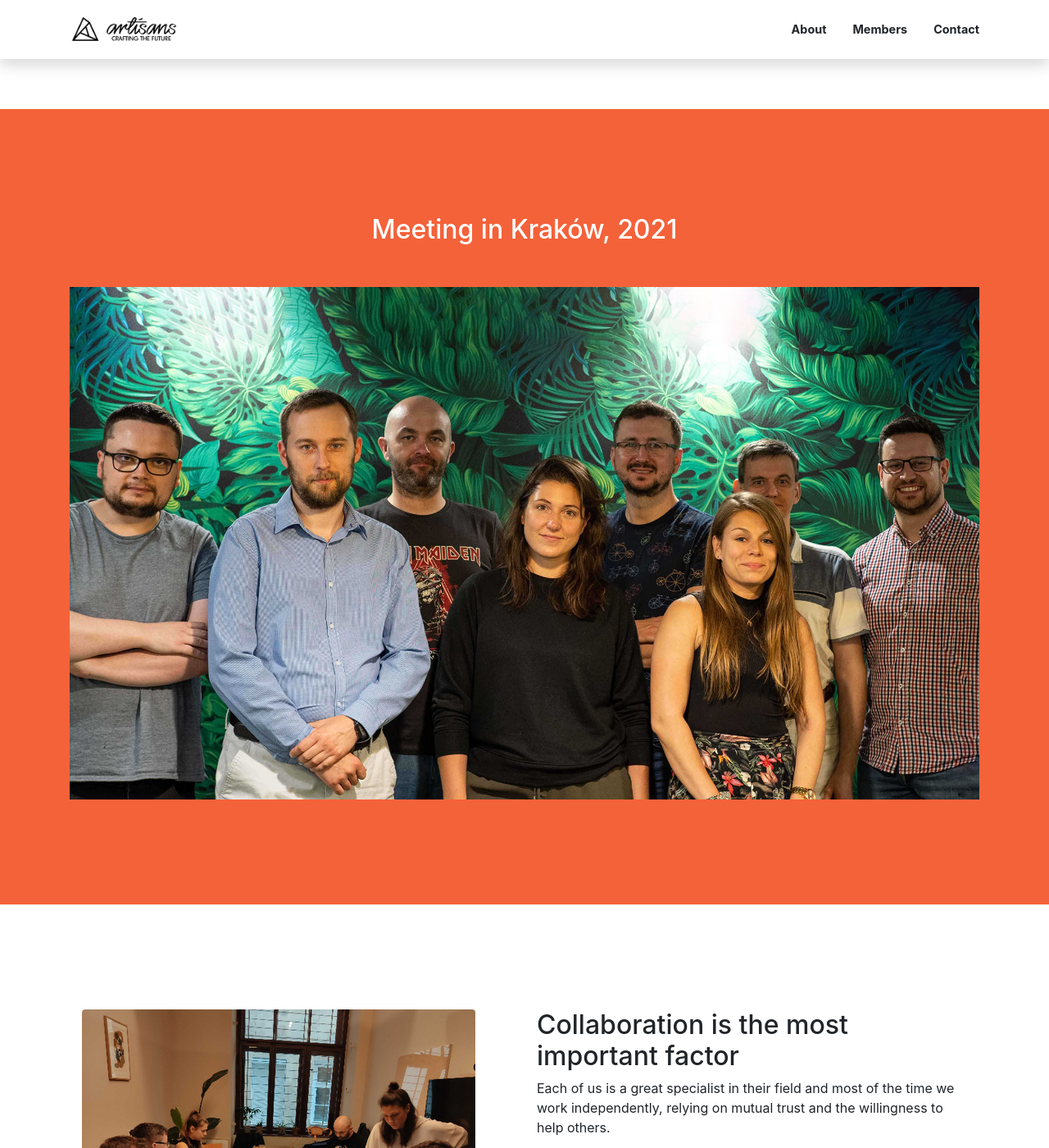
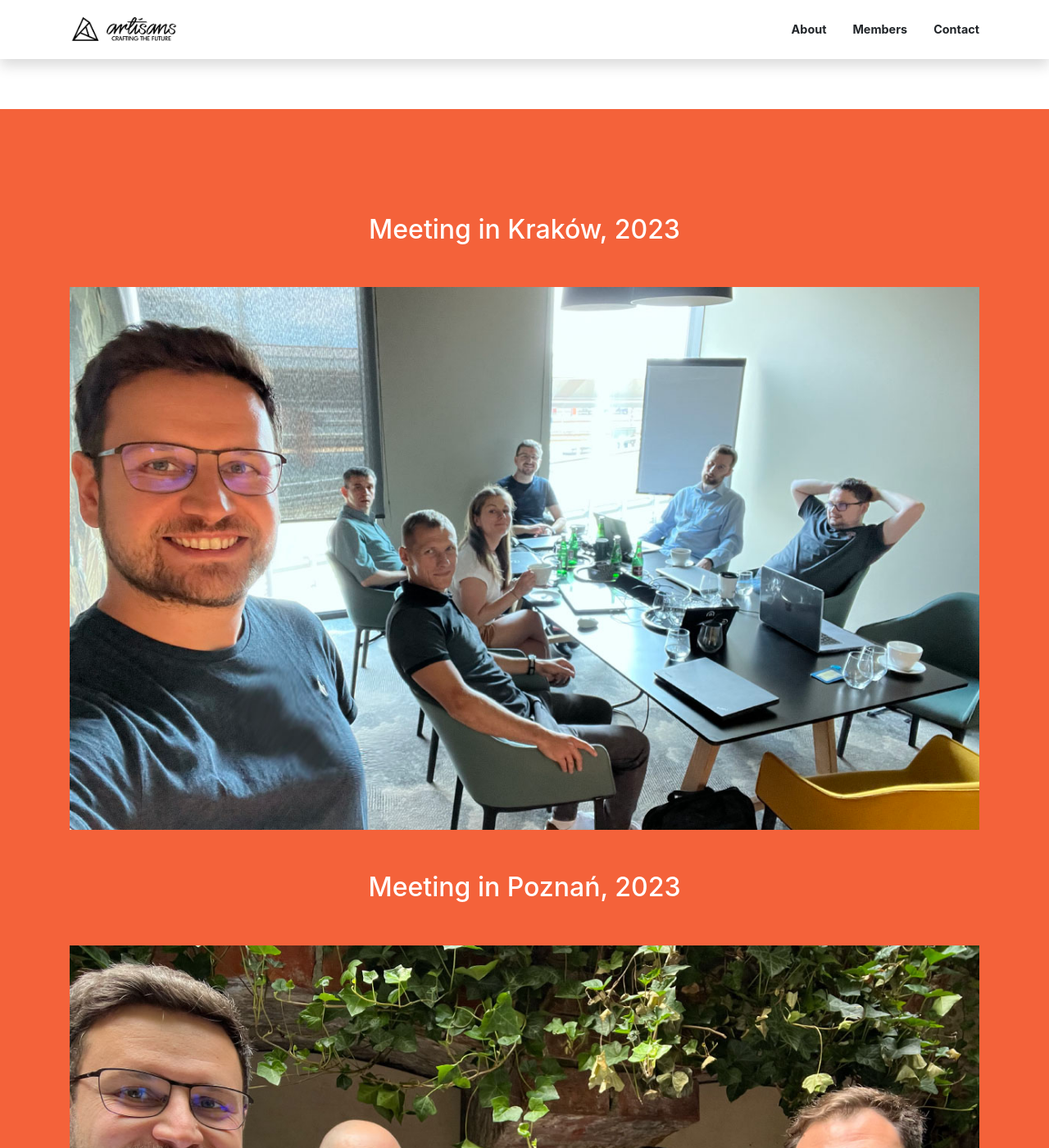
Before and after one commit to artisans-io/artisans-io.github.io, a Jekyll site: the page built from members.md, in a window 1280 px wide and 1400 px high, scrolled down 1811 px. Shown: the whole window at 82% size. Built offline with Jekyll 4.4.1, drawn with Linux system fonts in a browser that asks for light colours; some of the changed lines change nothing that is shown.

Commit message:
update members photos

```diff
--- a/_includes/members.html
+++ b/_includes/members.html
@@ -35,8 +35,13 @@
 
 <section class="page-section bg-primary" id="team-photo">
   <div class="container">
-    <h2 class="text-center mt-0 text-white">Meeting in Kraków, 2021</h2>
+    <h2 class="text-center mt-0 text-white">Meeting in Kraków, 2023</h2>
     <hr class="divider my-4">
-    <img src="{{ '/assets/photos/members/team2021.jpg' | relative_url }}" alt="artisans.io Team" class="img-fluid">
+    <img src="{{ '/assets/img/meetings/team3.jpg' | relative_url }}" alt="artisans.io Team" class="img-fluid">
+
+    <hr class="divider my-4">
+    <h2 class="text-center mt-0 text-white">Meeting in Poznań, 2023</h2>
+    <hr class="divider my-4">
+    <img src="{{ '/assets/img/meetings/team4.jpg' | relative_url }}" alt="artisans.io Team" class="img-fluid">
   </div>
 </section>
--- a/members.md
+++ b/members.md
@@ -1,27 +1,11 @@
 ---
 layout: page
 title: Members
-# background_image: url('assets/img/backgrounds/4.jpg')
 
 sections:
   - type: members.html
     section_id: members
     title: Our Crew!
-  # - type: call-to-action.html
-  #   section_id: about
-  #   background_style: bg-primary
-  #   title: We've got what you need!
-  #   text: Start Bootstrap has everything you need to get your new website up and running in no time! All of the templates and themes on Start Bootstrap are open source, free to download, and easy to use. No strings attached!
-  #   actions:
-  #     - title: Get Started!
-  #       url: '#page-top'
-  #       class: btn-light
-
-  # - type: founders.html
-  #   section_id: founders
-  #   title: Founders
-  #   background_style: bg-info text-white
-
 ---
 
 <div class="container">
```
Also changed, not shown: assets/img/meetings/team3.jpg (added), assets/img/meetings/team4.jpg (added).
